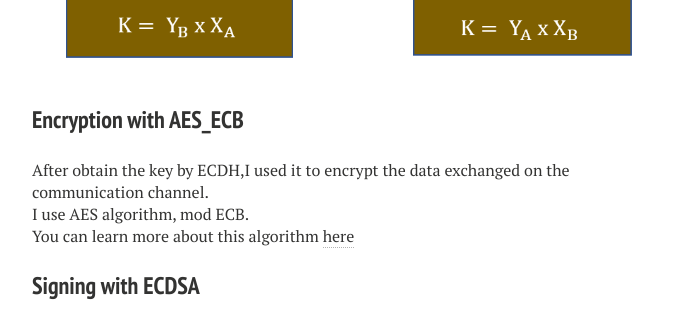
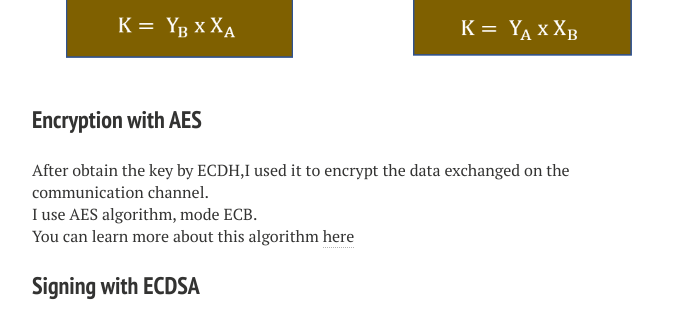
Before and after one commit to lanleft/lanleft.github.io, a Jekyll site: the page built from _posts/blog/2021-03-25-elliptic-curve-cryptography.md, in a window 1280 px wide and 900 px high, scrolled down 5275 px. Shown: the part 311-621 px from the top of the window, without its empty margins (288-978 px from the left). Built offline with Jekyll 4.4.1, drawn with Linux system fonts in a browser that asks for light colours; nearby versions of some CDN libraries; formulas are drawn with MathJax 3.

Commit message:
Update 2021-03-25-elliptic-curve-cryptography.md

```diff
--- a/_posts/blog/2021-03-25-elliptic-curve-cryptography.md
+++ b/_posts/blog/2021-03-25-elliptic-curve-cryptography.md
@@ -256,11 +256,11 @@ After that, following like this image:
 
 ![image04](/images/1_blog_ecc/image04.png)
 
-### **Encryption with AES_ECB**
+### **Encryption with AES**
 
 After obtain the key by ECDH,I used it to encrypt the data exchanged on the communication channel.
 
-I use AES algorithm, mod ECB.
+I use AES algorithm, mode ECB.
 
 You can learn more about this algorithm [here](https://en.wikipedia.org/wiki/Advanced_Encryption_Standard)
 
```
